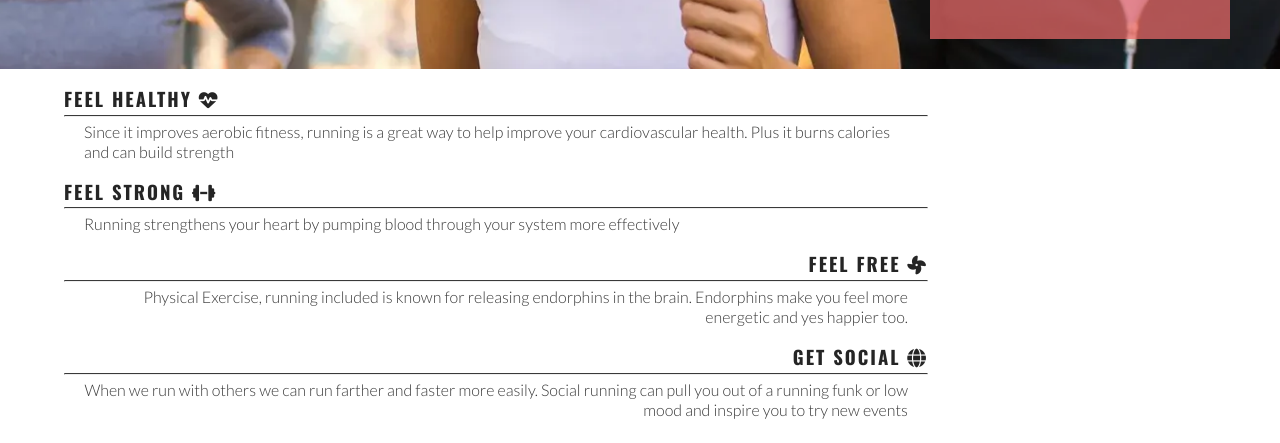
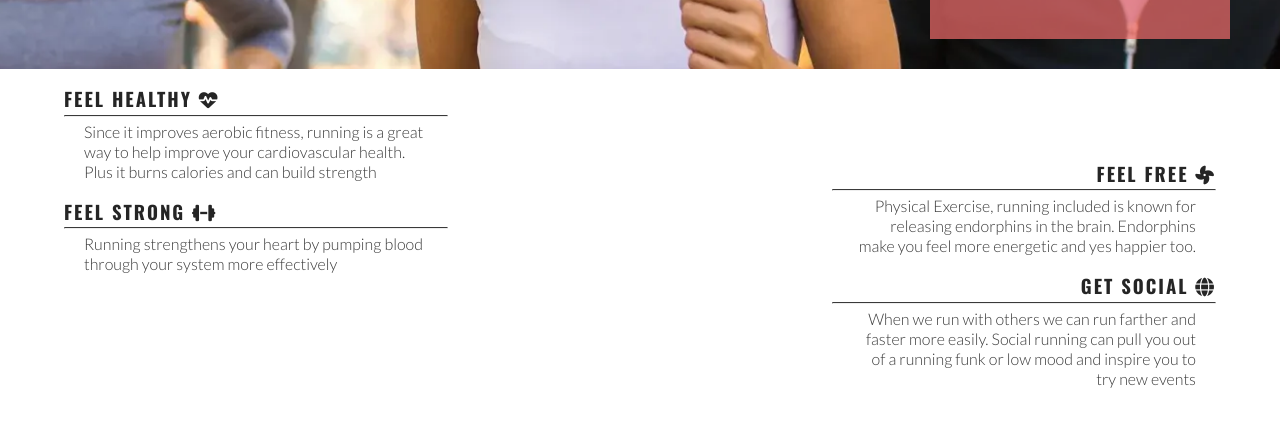
Before and after one commit to Mbutler1991/Running, a plain HTML site: page index.html in a window 1280 px wide. Shown: the part 610-1053 px from the top of the page. Drawn offline with nearby package versions, Linux system fonts and the light colour scheme.

Commit message:
making it accessible on 1200px and larger screens

```diff
--- a/assets/css/styles.css
+++ b/assets/css/styles.css
@@ -243,4 +243,31 @@ main {
     #menu>a:hover {
         border-bottom: 1px solid #3a3a3a;
     }
+
+@media screen and (min-width: 1200px) {
+    #benefits {
+        display: flex;
+        flex-direction: row;
+    }
+
+    #benefits>div {
+        flex: 1;
+    }
+
+    #benefits-image {
+        order: 0
+    }
+
+    #benefits-mental {
+        order: 1;
+    }
+
+    #benefits-mental>div {
+        align-self: flex-start;
+    }
+
+    #benefits-physical>div {
+        align-self: flex-end;
+    }
 }
+}
```
